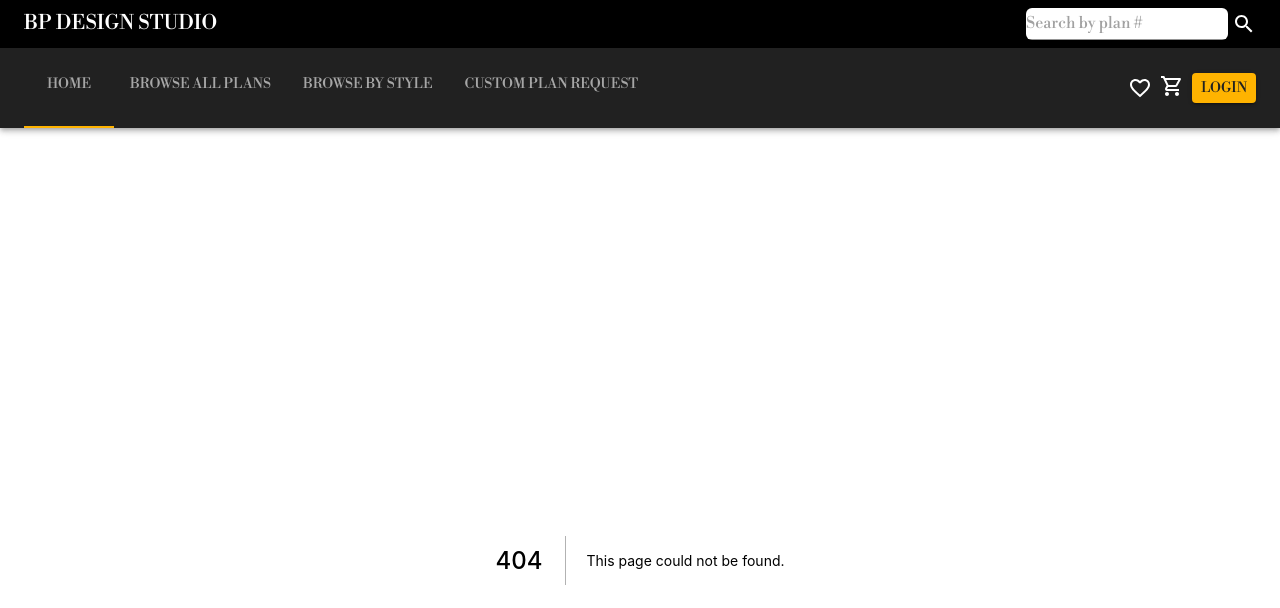
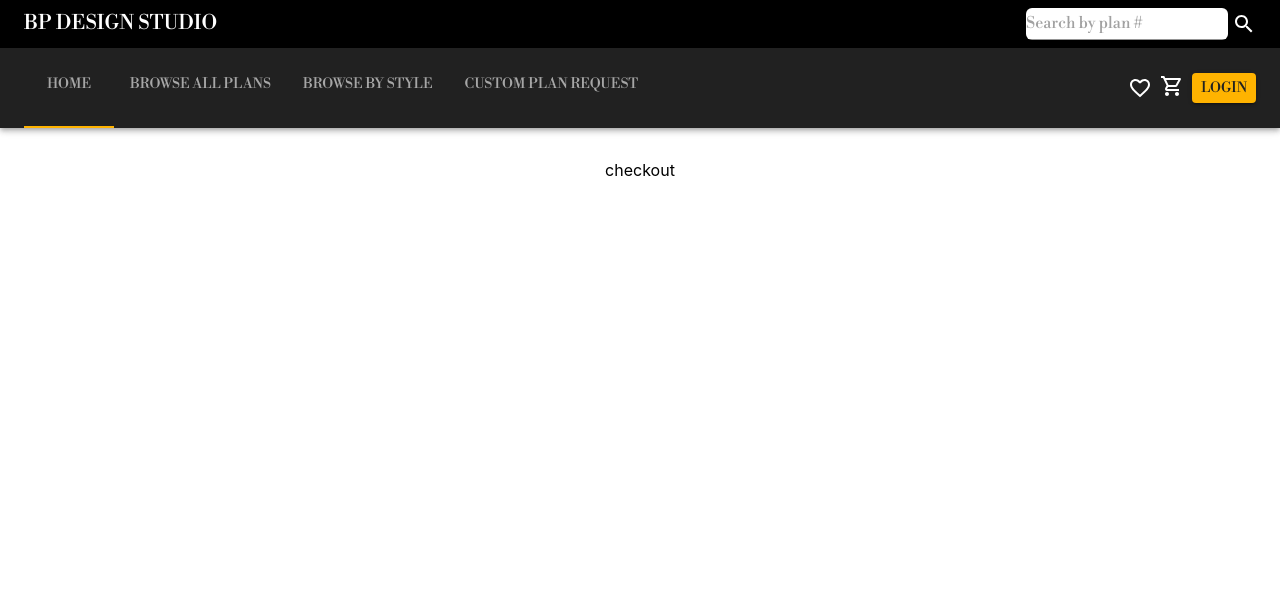
Before and after one commit to melxincognito/bp-design-next, a Next.js app: page /checkout in a window 1280 px wide. Before the commit this address had no page. Shown: the top 608 px of the page. Built offline with nearby package versions, Linux system fonts and the light colour scheme.

Commit message:
changed from mycart to checkout because the cart is a popup dialog instead of an entire page

```diff
--- a/pages/mycart.js
+++ b/pages/checkout.js
@@ -1,5 +1,5 @@
 function mycart() {
-  return <div>mycart</div>;
+  return <div>checkout</div>;
 }
 
 export default mycart;
```
